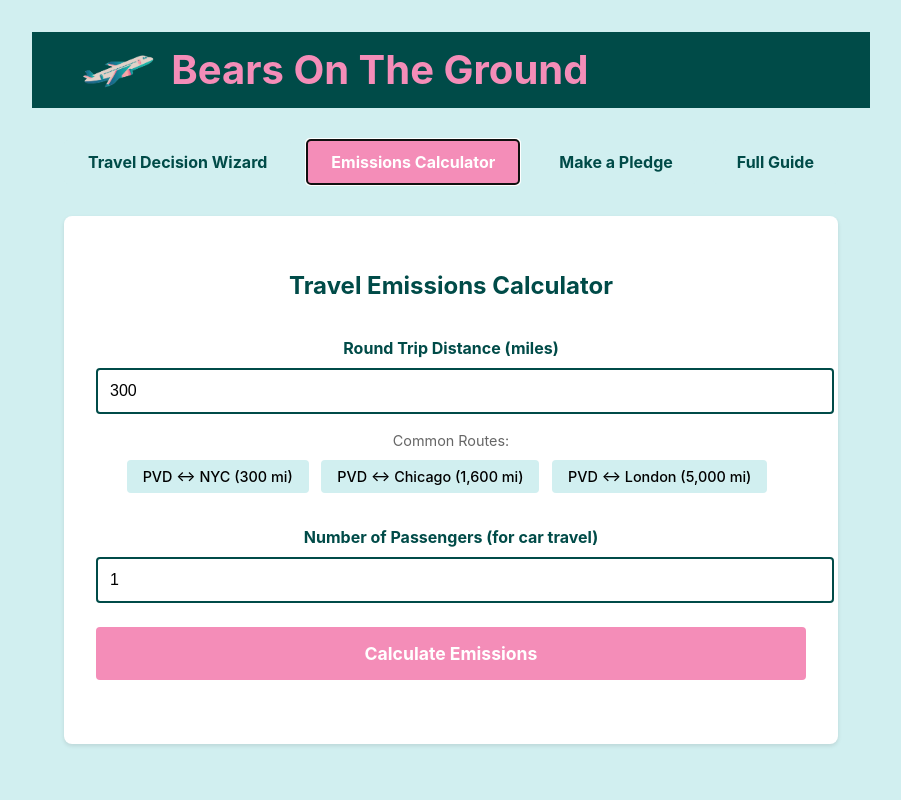
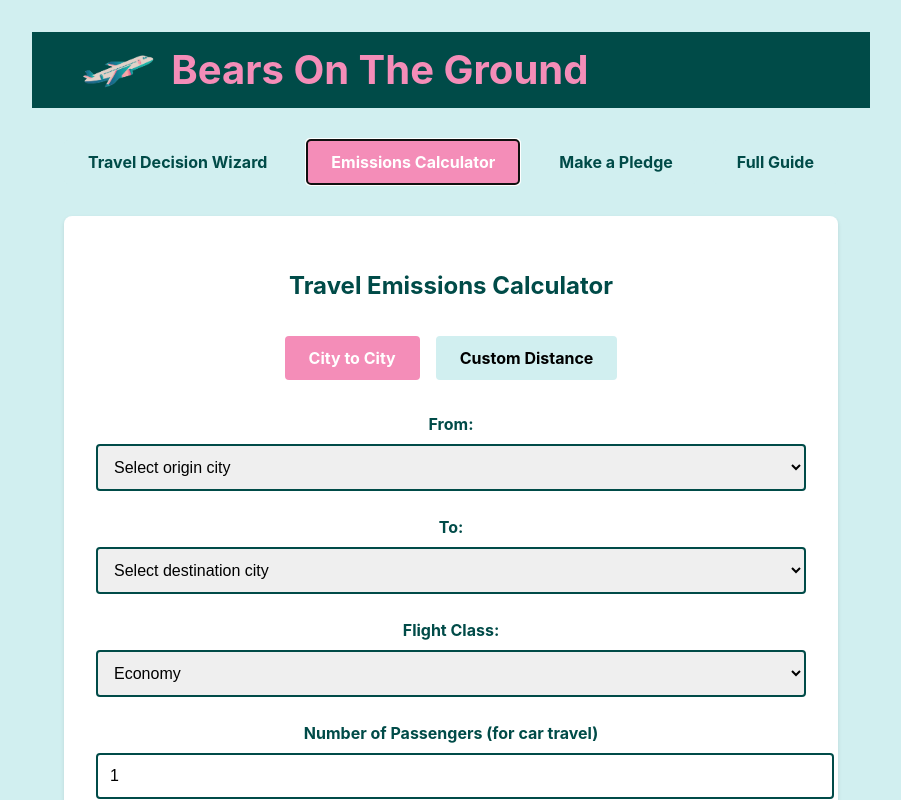
Before and after one commit to patrickrconnor/IBES-AER, a Svelte app in the folder web/: page / in a window 1280 px wide. Both pictures are taken after a click on the button "Emissions Calculator". Shown: the top 800 px of the page, without its empty margins (189-1090 px from the left). Built offline with nearby package versions, Linux system fonts and the light colour scheme.

Commit message:
Enhance emissions calculator with city-to-city calculation and improved features

```diff
--- a/web/src/components/EmissionsCalculator.svelte
+++ b/web/src/components/EmissionsCalculator.svelte
@@ -1,38 +1,145 @@
 <script>
-  let distance = 300; // Default to 300 miles (PVD to NYC example)
+  let calculatorMode = 'specific'; // 'specific' or 'distance'
+  let from = '';
+  let to = '';
+  let distance = 300;
   let passengers = 1;
+  let flightClass = 'economy';
   let results = null;
+  let loading = false;
+  let error = null;
 
   // Emissions factors (lbs CO2 per passenger-mile)
   const EMISSIONS_FACTORS = {
-    FLIGHT_SHORT: 0.44, // 132 lbs / 300 miles
-    FLIGHT_DOMESTIC: 0.496, // 794 lbs / 1600 miles
-    TRAIN: 0.147, // 44 lbs / 300 miles
-    BUS: 0.367, // 110 lbs / 300 miles
-    CAR: 0.513 // 154 lbs / 300 miles
+    FLIGHT_SHORT: 0.44,
+    FLIGHT_DOMESTIC: 0.496,
+    FLIGHT_INTERNATIONAL: 0.939,
+    TRAIN: 0.147,
+    BUS: 0.367,
+    CAR: 0.513
   };
 
+  // Class multipliers
+  const CLASS_MULTIPLIERS = {
+    economy: 1,
+    premium: 1.6,
+    business: 2.9,
+    first: 4.0
+  };
+
+  // Common city coordinates (lat, lon)
+  const CITIES = {
+    'PVD': { lat: 41.7242, lon: -71.4282, name: 'Providence' },
+    'NYC': { lat: 40.7128, lon: -74.0060, name: 'New York' },
+    'BOS': { lat: 42.3601, lon: -71.0589, name: 'Boston' },
+    'ORD': { lat: 41.8781, lon: -87.6298, name: 'Chicago' },
+    'LON': { lat: 51.5074, lon: -0.1278, name: 'London' },
+    'LAX': { lat: 34.0522, lon: -118.2437, name: 'Los Angeles' },
+    'SFO': { lat: 37.7749, lon: -122.4194, name: 'San Francisco' },
+    'DCA': { lat: 38.8951, lon: -77.0364, name: 'Washington DC' }
+  };
+
+  function calculateDistance(lat1, lon1, lat2, lon2) {
+    const R = 3959; // Earth's radius in miles
+    const dLat = (lat2 - lat1) * Math.PI / 180;
+    const dLon = (lon2 - lon1) * Math.PI / 180;
+    const a =
+      Math.sin(dLat/2) * Math.sin(dLat/2) +
+      Math.cos(lat1 * Math.PI / 180) * Math.cos(lat2 * Math.PI / 180) *
+      Math.sin(dLon/2) * Math.sin(dLon/2);
+    const c = 2 * Math.atan2(Math.sqrt(a), Math.sqrt(1-a));
+    return Math.round(R * c);
+  }
+
+  function getEmissionsFactor(distance) {
+    if (distance <= 500) return EMISSIONS_FACTORS.FLIGHT_SHORT;
+    if (distance <= 3000) return EMISSIONS_FACTORS.FLIGHT_DOMESTIC;
+    return EMISSIONS_FACTORS.FLIGHT_INTERNATIONAL;
+  }
+
   function calculateEmissions() {
-    const flightEmissions = distance <= 500
-      ? distance * EMISSIONS_FACTORS.FLIGHT_SHORT
-      : distance * EMISSIONS_FACTORS.FLIGHT_DOMESTIC;
+    loading = true;
+    error = null;
 
+    try {
+      let calculatedDistance;
+
+      if (calculatorMode === 'specific') {
+        if (!CITIES[from] || !CITIES[to]) {
+          error = 'Please select both origin and destination cities';
+          loading = false;
+          return;
+        }
+        calculatedDistance = calculateDistance(
+          CITIES[from].lat, CITIES[from].lon,
+          CITIES[to].lat, CITIES[to].lon
+        );
+        distance = calculatedDistance * 2; // Round trip
+      }
+
+      const emissionsFactor = getEmissionsFactor(distance/2); // One-way distance for classification
+      const flightEmissions = distance * emissionsFactor * CLASS_MULTIPLIERS[flightClass];
       const trainEmissions = distance * EMISSIONS_FACTORS.TRAIN;
       const busEmissions = distance * EMISSIONS_FACTORS.BUS;
       const carEmissions = (distance * EMISSIONS_FACTORS.CAR) / passengers;
 
       results = {
+        distance: distance,
         flight: Math.round(flightEmissions),
         train: Math.round(trainEmissions),
         bus: Math.round(busEmissions),
-      car: Math.round(carEmissions)
+        car: Math.round(carEmissions),
+        from: calculatorMode === 'specific' ? CITIES[from].name : null,
+        to: calculatorMode === 'specific' ? CITIES[to].name : null,
+        flightType: distance <= 1000 ? 'Short-haul' : (distance <= 6000 ? 'Domestic' : 'International')
       };
+    } catch (err) {
+      error = 'Error calculating emissions. Please try again.';
+    } finally {
+      loading = false;
+    }
   }
 </script>
 
 <div class="calculator-container">
   <h2>Travel Emissions Calculator</h2>
 
+  <div class="calculator-modes">
+    <button
+      class:active={calculatorMode === 'specific'}
+      on:click={() => calculatorMode = 'specific'}
+    >
+      City to City
+    </button>
+    <button
+      class:active={calculatorMode === 'distance'}
+      on:click={() => calculatorMode = 'distance'}
+    >
+      Custom Distance
+    </button>
+  </div>
+
+  {#if calculatorMode === 'specific'}
+    <div class="form-group">
+      <label for="from">From:</label>
+      <select id="from" bind:value={from} class="input">
+        <option value="">Select origin city</option>
+        {#each Object.entries(CITIES) as [code, city]}
+          <option value={code}>{city.name} ({code})</option>
+        {/each}
+      </select>
+    </div>
+
+    <div class="form-group">
+      <label for="to">To:</label>
+      <select id="to" bind:value={to} class="input">
+        <option value="">Select destination city</option>
+        {#each Object.entries(CITIES) as [code, city]}
+          <option value={code}>{city.name} ({code})</option>
+        {/each}
+      </select>
+    </div>
+  {:else}
     <div class="form-group">
       <label for="distance">Round Trip Distance (miles)</label>
       <input
@@ -49,6 +156,17 @@
         <button on:click={() => distance = 5000}>PVD ↔ London (5,000 mi)</button>
       </div>
     </div>
+  {/if}
+
+  <div class="form-group">
+    <label for="flightClass">Flight Class:</label>
+    <select id="flightClass" bind:value={flightClass} class="input">
+      <option value="economy">Economy</option>
+      <option value="premium">Premium Economy</option>
+      <option value="business">Business</option>
+      <option value="first">First</option>
+    </select>
+  </div>
 
   <div class="form-group">
     <label for="passengers">Number of Passengers (for car travel)</label>
@@ -62,21 +180,31 @@
     />
   </div>
 
-  <button class="calculate-button" on:click={calculateEmissions}>
-    Calculate Emissions
+  {#if error}
+    <div class="error">{error}</div>
+  {/if}
+
+  <button class="calculate-button" on:click={calculateEmissions} disabled={loading}>
+    {loading ? 'Calculating...' : 'Calculate Emissions'}
   </button>
 
   {#if results}
     <div class="results">
       <h3>Estimated CO₂ Emissions</h3>
+      {#if results.from && results.to}
+        <p class="route-info">
+          Route: {results.from} to {results.to} ({results.distance} miles round trip)
+        </p>
+      {/if}
 
       <div class="emissions-comparison">
         <div class="transport-option">
-          <h4>Flight</h4>
+          <h4>Flight ({flightClass})</h4>
           <p class="emissions">{results.flight} lbs CO₂</p>
-          <p class="note">{distance <= 500 ? 'Short-haul' : 'Domestic'} flight</p>
+          <p class="note">{results.flightType} flight</p>
         </div>
 
+        {#if results.distance <= 1000}
           <div class="transport-option">
             <h4>Train</h4>
             <p class="emissions">{results.train} lbs CO₂</p>
@@ -102,11 +230,12 @@
                 : `${Math.round((results.car - results.flight) / results.flight * 100)}% more than flying`}
             </p>
           </div>
+        {/if}
       </div>
 
       <div class="recommendations">
         <h4>Recommendations</h4>
-        {#if distance <= 500}
+        {#if results.distance <= 500}
           <p>For this short-haul trip:</p>
           <ul>
             <li>Train travel offers significant emissions savings</li>
@@ -118,11 +247,11 @@
             {/if}
           </ul>
         {:else}
-          <p>For this longer trip:</p>
+          <p>For this {results.flightType.toLowerCase()} trip:</p>
           <ul>
             <li>If flying is necessary, consider:
               <ul>
-                <li>Booking economy class</li>
+                <li>Booking economy class (saves up to {Math.round((1 - CLASS_MULTIPLIERS.economy/CLASS_MULTIPLIERS[flightClass]) * 100)}% emissions)</li>
                 <li>Choosing a direct flight</li>
                 <li>Using a sustainable airline</li>
                 <li>Offsetting your emissions</li>
@@ -143,6 +272,44 @@
     background-color: white;
     border-radius: 8px;
     box-shadow: 0 2px 4px rgba(0, 0, 0, 0.1);
+  }
+
+  .calculator-modes {
+    display: flex;
+    gap: 1rem;
+    margin-bottom: 2rem;
+    justify-content: center;
+  }
+
+  .calculator-modes button {
+    padding: 0.75rem 1.5rem;
+    background-color: var(--secondary);
+    border: none;
+    border-radius: 4px;
+    cursor: pointer;
+    font-weight: bold;
+    transition: all 0.2s;
+  }
+
+  .calculator-modes button.active {
+    background-color: var(--primary);
+    color: white;
+  }
+
+  .route-info {
+    text-align: center;
+    font-size: 1.1rem;
+    margin-bottom: 1.5rem;
+    color: var(--dark);
+  }
+
+  .error {
+    color: red;
+    text-align: center;
+    margin-bottom: 1rem;
+    padding: 0.5rem;
+    background-color: #ffebee;
+    border-radius: 4px;
   }
 
   h2 {
@@ -209,8 +376,13 @@
     margin-bottom: 2rem;
   }
 
-  .calculate-button:hover {
+  .calculate-button:hover:not(:disabled) {
     background-color: var(--dark);
+  }
+
+  .calculate-button:disabled {
+    background-color: #ccc;
+    cursor: not-allowed;
   }
 
   .results {
@@ -255,25 +427,13 @@
     color: #666;
   }
 
-  .recommendations {
-    margin-top: 2rem;
-    padding-top: 2rem;
-    border-top: 1px solid #eee;
-  }
-
-  .recommendations ul {
-    list-style: disc;
-    padding-left: 1.5rem;
-    margin-top: 1rem;
-  }
-
-  .recommendations li {
-    margin-bottom: 0.5rem;
-  }
-
   @media (max-width: 600px) {
     .calculator-container {
       padding: 1rem;
+    }
+
+    .calculator-modes {
+      flex-direction: column;
     }
 
     .emissions-comparison {
```
Lines whose indentation alone changed are shown as unchanged.
